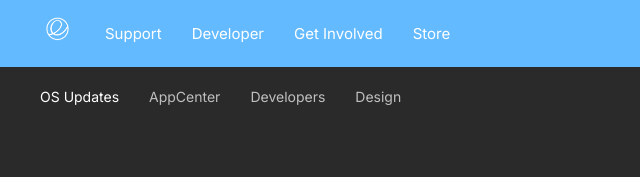
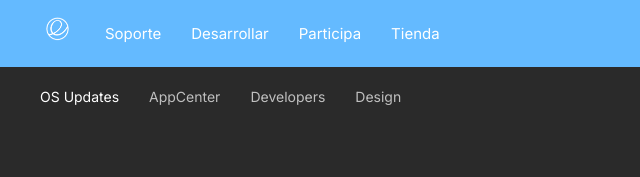
Before and after one commit to AlexanderTorresCortes/GACJ_elementaryOs, a plain HTML site: page blog.html in a window 1280 px wide. Shown: the top 177 px of the page, 0-640 px from the left. Drawn offline with Linux system fonts and the light colour scheme.

```diff
--- a/blog.html
+++ b/blog.html
@@ -14,10 +14,10 @@
         <nav class="primary-nav">
             <div class="nav-left">
                 <a href="index.html" class="logo"><img src="img/logo-circulo.png" alt="logo"></a>
-                <a href="Soporte.html">Support</a>
-                <a href="Desarrollar.html">Developer</a>
-                <a href="participa.html">Get Involved</a>
-                <a href="Tienda.html">Store</a>
+                <a href="Soporte.html">Soporte</a>
+                <a href="Desarrollar.html">Desarrollar</a>
+                <a href="participa.html">Participa</a>
+                <a href="Tienda.html">Tienda</a>
             </div>
             <div class="nav-right">
                 <a href="#" aria-label="RSS"><img src="img/rss-icon.svg" alt="RSS" class="social-icon"></a>
@@ -177,4 +177,5 @@
         </div>
     </footer>
 </body>
+
 </html>
```
